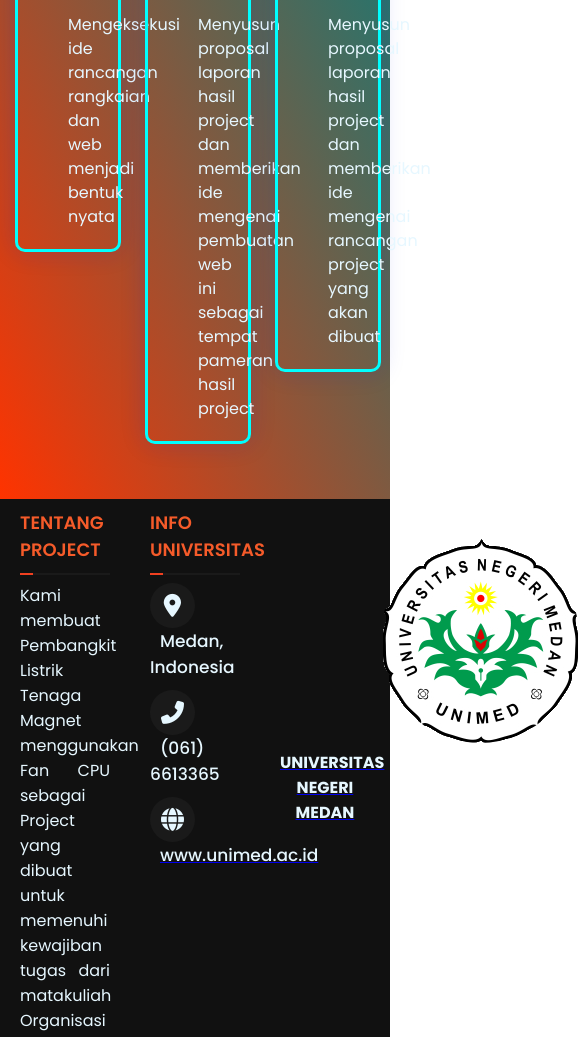
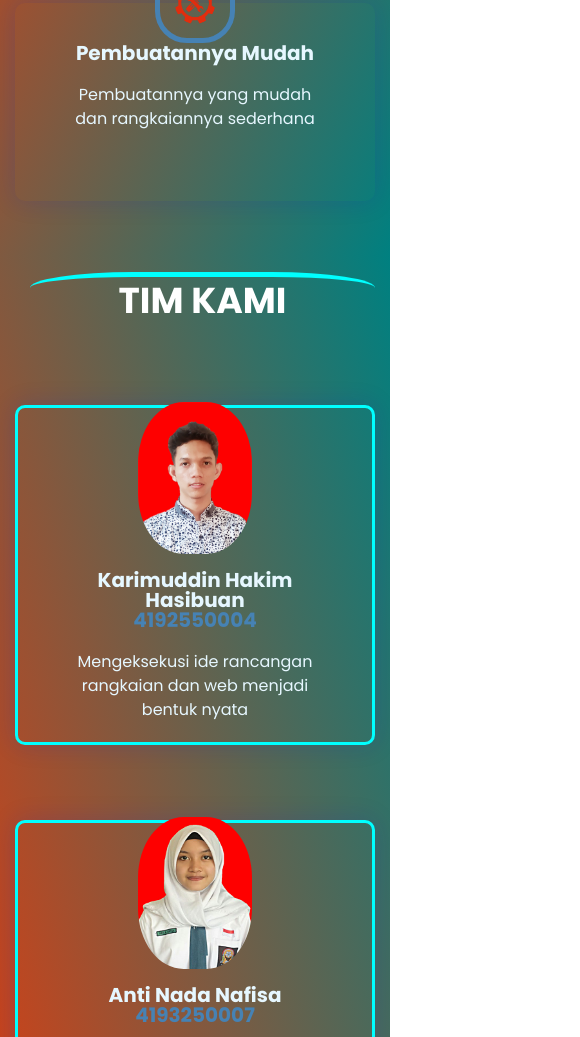
Before and after one commit to projectoakteam2/projectoakteam2.github.io, a plain HTML site: page index.html in a window 390 px wide. Shown: the part 1576-2613 px from the top of the page, 580 px wide, since content can reach past the window. Drawn offline with Linux system fonts and the light colour scheme.

Commit message:
Update style.css

```diff
--- a/style.css
+++ b/style.css
@@ -627,6 +627,11 @@ footer{
 	text-decoration: underline;
 }
 
+
+/*Responsive*/
+
+/*---header*/
+
 @media (max-width: 991px)
 {
 	header
@@ -674,3 +679,148 @@ footer{
 		outline: none;
 	}
 }
+
+/*service section*/
+
+@media (min-width: 768px)
+{
+	.box
+	{
+		flex: 0 0 50% !important;
+		max-width: 50% !important;
+	}
+}
+
+@media (min-width: 600px)
+{
+	.box
+	{
+		flex: 0 0 50% !important;
+		max-width: 50% !important;
+	}
+}
+
+@media (min-width: 992px)
+{
+	.box
+	{
+		flex: 0 0 33.333333% !important;
+		max-width: 33.333333% !important;
+	}
+}
+
+@media (min-width: 414px)
+{
+	.box
+	{
+		flex: 0 0 100% ;
+		max-width: 100% ;
+	}
+}
+
+@media (min-width: 370px)
+{
+	.box
+	{
+		flex: 0 0 100% ;
+		max-width: 100% ;
+	}
+}
+
+@media (min-width: 340px)
+{
+	.box
+	{
+		flex: 0 0 100% ;
+		max-width: 100% ;
+	}
+
+}
+
+@media (min-width: 320px)
+{
+	.box
+	{
+		flex: 0 0 100% ;
+		max-width: 100% ;
+	}
+	/*.ser-box .icon{
+		transform: translateY(-80%);
+		text-align: center;
+		border-radius: 40%;
+		border: 5px solid steelblue;
+		margin: 60px;
+	}*/
+}
+
+/*team section*/
+
+@media (min-width: 768px)
+{
+	.boxes
+	{
+		flex: 0 0 50% !important;
+		max-width: 50% !important;
+	}
+}
+
+@media (min-width: 600px)
+{
+	.boxes
+	{
+		flex: 0 0 50% !important;
+		max-width: 50% !important;
+	}
+}
+
+@media (min-width: 992px)
+{
+	.boxes
+	{
+		flex: 0 0 33.333333% !important;
+		max-width: 33.333333% !important;
+	}
+}
+
+@media (min-width: 414px)
+{
+	.boxes
+	{
+		flex: 0 0 100% ;
+		max-width: 100% ;
+	}
+}
+
+@media (min-width: 370px)
+{
+	.boxes
+	{
+		flex: 0 0 100% ;
+		max-width: 100% ;
+	}
+}
+
+@media (min-width: 320px)
+{
+	.boxes
+	{
+		flex: 0 0 100% ;
+		max-width: 100% ;
+	}
+}
+
+/*footer section*/
+
+@media screen and (max-width: 900px){
+	footer{
+		position: relative;
+		bottom: 0px;
+	}
+	.main-content{
+		flex-wrap: wrap;
+		flex-direction: column;
+	}
+	.main-content .box{
+		margin: 5px 0;
+	}
+}
```
